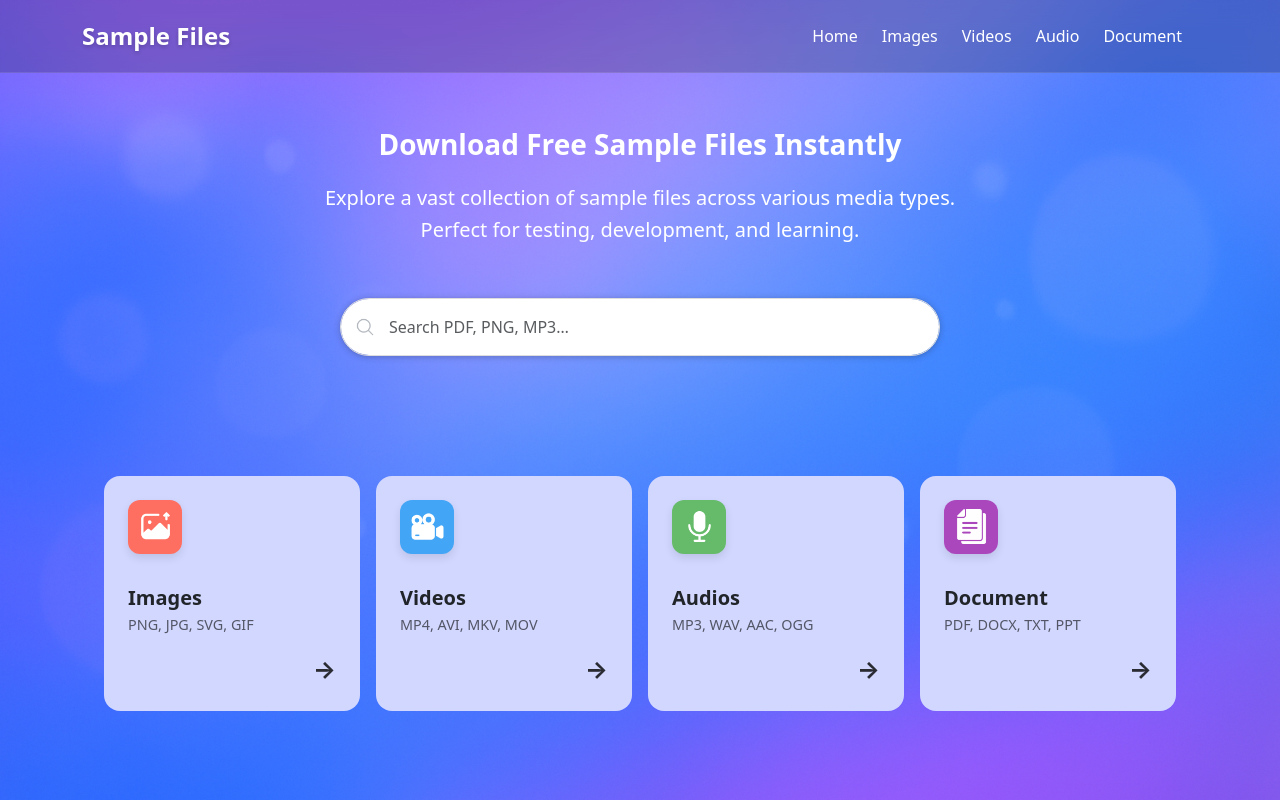
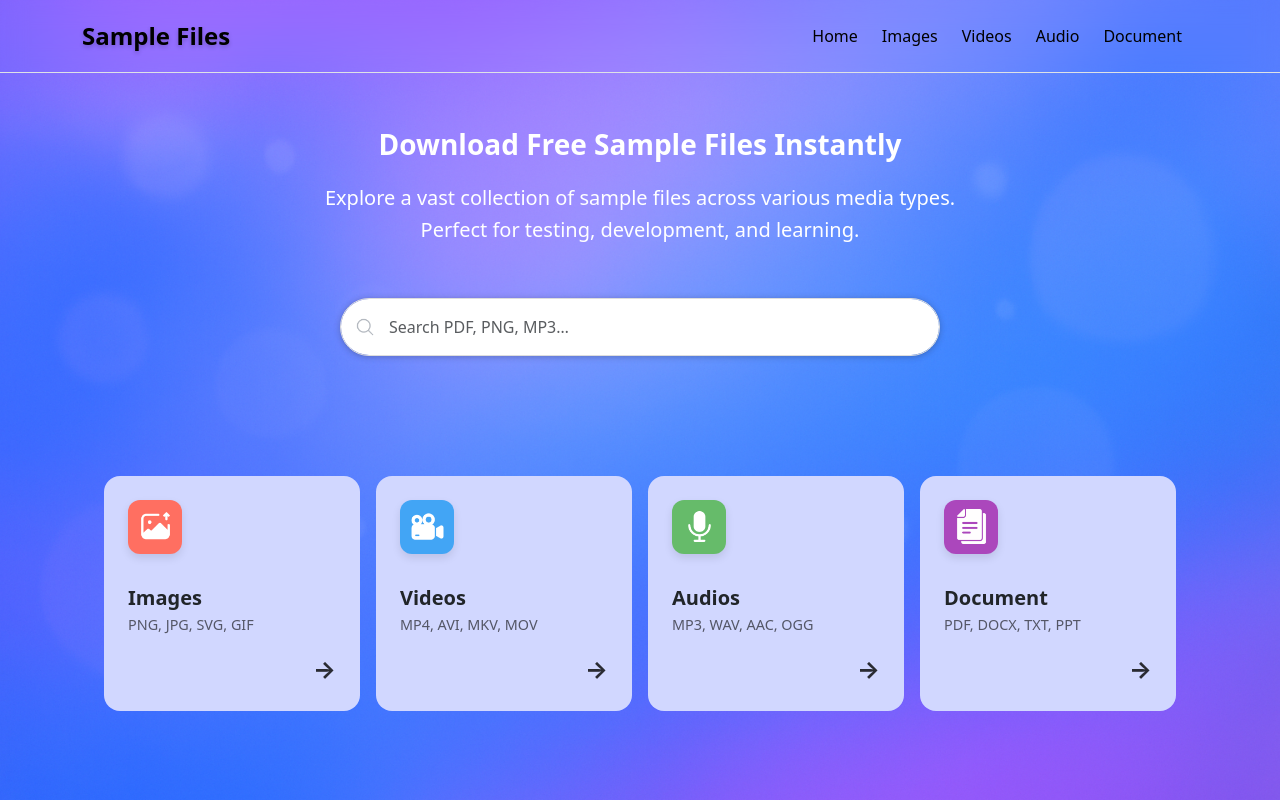
Before and after one commit to vishaldhanotiya/sample-file-hub, a React (Create React App) app: page /home in a window 1280 px wide. Shown: the top 800 px of the page. Built offline with nearby package versions, Linux system fonts and the light colour scheme.

Commit message:
Fix header color issue

```diff
--- a/src/components/Header/Header.jsx
+++ b/src/components/Header/Header.jsx
@@ -31,7 +31,7 @@ const Header = () => {
 
   return (
     <header
-      className={`px-3 py-3 ${isScrolled ? "scrolled" : ""}`}
+      className={`px-3 py-3 ${isScrolled ? "scrolled" : ""}    ${isHomePage ? "" : "border-bottom"}`}
       style={{
         position: getHeaderPosition(),
         top: 0,
@@ -39,9 +39,9 @@ const Header = () => {
         right: 0,
         zIndex: 1000,
         transition: "all 0.3s ease",
-        backgroundColor: isHomePage && !isScrolled
+        backgroundColor:  !isScrolled
           ? "transparent"
-          : "rgba(0, 0, 0, 0.2)",
+          : isHomePage?"none": "white",
         backdropFilter: isHomePage && !isScrolled
           ? "none"
           : "blur(12px)",
@@ -50,15 +50,16 @@ const Header = () => {
           : "1px solid rgba(255, 255, 255, 0.1)"
       }}
     >
-      <div className="container">
+      <div className="container ">
         <div className="d-flex justify-content-between align-items-center">
           {/* Left side: Logo and Title */}
           <div className="d-flex align-items-center gap-2">
 
             <h2
               onClick={() => navigate("/")}
-              className="mb-0 fw-bold fs-4 text-white"
+              className="mb-0 fw-bold fs-4"
               style={{
+                color:isHomePage?'white':'black',
                 cursor: "pointer",
                 textShadow: "0 2px 4px rgba(0,0,0,0.2)"
               }}
@@ -69,7 +70,7 @@ const Header = () => {
 
           {/* Mobile Hamburger */}
           <button
-            className="d-md-none btn btn-link text-white p-0"
+            className={`d-md-none btn btn-link ${isHomePage ? "text-white" : "text-black"} p-0`}
             onClick={toggleMenu}
             aria-label="Toggle navigation"
             style={{
@@ -93,7 +94,7 @@ const Header = () => {
                 <a
                   key={item.name}
                   onClick={() => navigate(item.path)}
-                  className="text-white text-decoration-none fw-medium position-relative"
+                  className={`${isHomePage ? "text-white" : "text-black"} text-decoration-none fw-medium position-relative`}
                   style={{
                     cursor: "pointer",
                     padding: "0.5rem 0",
```
